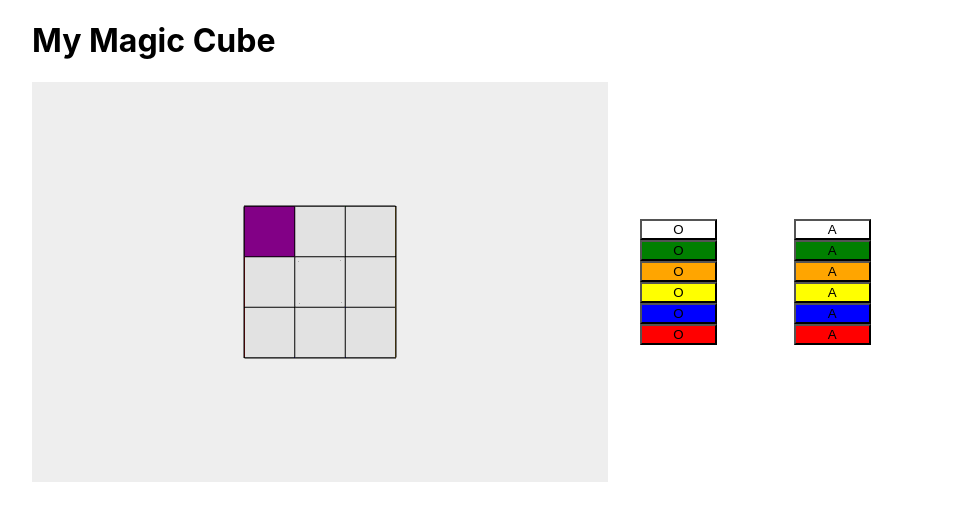
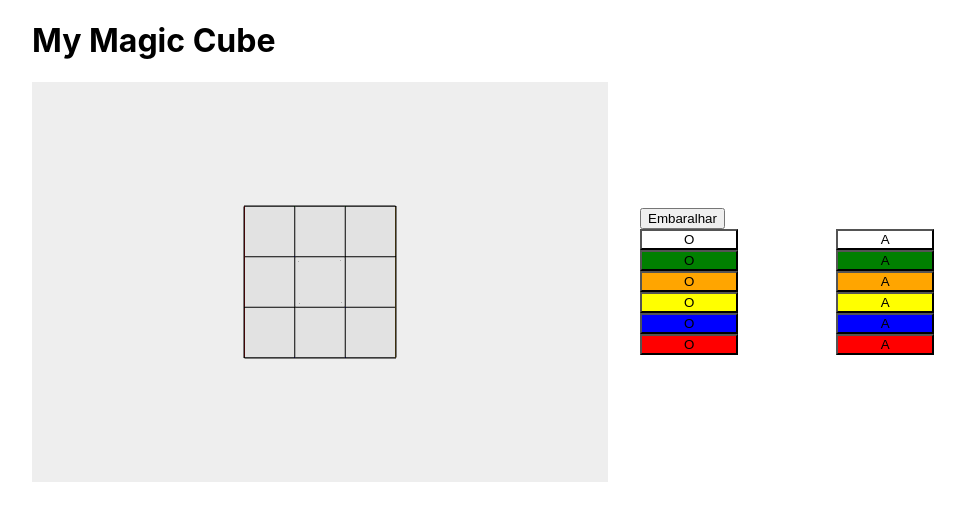
Before and after one commit to leocds13/React-MagicCube, a Next.js app: page / in a window 1280 px wide. Shown: the top 520 px of the page, without its empty margins (32-997 px from the left). Built offline with nearby package versions, Linux system fonts and the light colour scheme.

Commit message:
Buttons Rotation and Shuffle/Teste unShuffle

```diff
--- a/pages/index.tsx
+++ b/pages/index.tsx
@@ -11,10 +11,10 @@ const Home: NextPage = () => {
     let count = 0;
 
     const times = Math.floor(Math.random() * 10) + 14;
-
+    let actionsHist: CubeActions[] = [];
     const f = () => {
       if (count < times) {
-        let actions = [
+        let actions: CubeActions[] = [
           "F",
           "B",
           "L",
@@ -31,17 +31,38 @@ const Home: NextPage = () => {
         let act = actions[
           Math.floor(Math.random() * actions.length)
         ] as CubeActions;
-        console.log(act);
+
         setAction(act);
+        actionsHist.push(act);
+
         count++;
-        setTimeout(f, 1000);
+        setTimeout(f, 100);
+      } else {
+        // console.log(actionsHist);
+        // b();
+      }
+    };
+
+    const b = () => {
+      let act = actionsHist.pop();
+      console.log(act);
+      if (act) {
+        if (act === act.toUpperCase()) {
+          setAction(act!.toLowerCase() as CubeActions);
+        } else {
+          setAction(act!.toUpperCase() as CubeActions);
+        }
+      }
+      count--;
+      if (count > 0) {
+        setTimeout(b, 100);
       }
     };
     f();
   }
 
   function HandleClickRotation(newAction: CubeActions) {
-    setAction(newAction);
+      setAction(newAction);
   }
 
   return (
@@ -59,7 +80,7 @@ const Home: NextPage = () => {
         }}
       >
         <CanvasComponent backgroundColor="#eee" width={"50%"} height={400}>
-          <Cube cubieSize={0.75} action={action} />
+          <Cube cubieSize={0.75} action={action} setAction={setAction} />
         </CanvasComponent>
         <div
           style={{
@@ -67,6 +88,16 @@ const Home: NextPage = () => {
             flexWrap: "wrap",
           }}
         >
+          <div
+            style={{
+              flex: "100%",
+              display: "flex",
+              justifyItems: "center",
+              alignItems: "center",
+            }}
+          >
+            <button onClick={shuffle}>Embaralhar</button>
+          </div>
           <div
             style={{
               flex: "50%",
--- a/src/components/organisms/Cube/index.tsx
+++ b/src/components/organisms/Cube/index.tsx
@@ -1,4 +1,4 @@
-import { FC, useEffect, useState } from "react";
+import { Dispatch, FC, SetStateAction, useEffect, useState } from "react";
 import { Cubie } from "../../molecules/Cubie";
 import { Quaternion, Vector3 } from "three";
 import { rotations } from "./rulesForRotations";
@@ -26,12 +26,12 @@ export type CubieTrackProps = {
 interface CubeProps {
   cubieSize?: number;
   action: CubeActions;
+  setAction: Dispatch<SetStateAction<CubeActions>>
 }
 
-export const Cube: FC<CubeProps> = ({ cubieSize = 1, action }) => {
+export const Cube: FC<CubeProps> = ({ cubieSize = 1, action, setAction }) => {
   const [cubieTrackProps, setCubieTrackProps] = useState<CubieTrackProps[][][]>(
     () => {
-      console.log('init')
       let xList: CubieTrackProps[][][] = [];
       for (let x = -1; x <= 1; x++) {
         let yList: CubieTrackProps[][] = [];
@@ -60,6 +60,7 @@ export const Cube: FC<CubeProps> = ({ cubieSize = 1, action }) => {
       if (rotations[action]) {
         let newProps = rotations[action](cubieTrackProps);
         setCubieTrackProps(newProps);
+        setAction(null);
       } else {
         console.warn(`Unknown action: ${action}`);
       }
@@ -77,7 +78,7 @@ export const Cube: FC<CubeProps> = ({ cubieSize = 1, action }) => {
                 position={zProps.position}
                 rotation={zProps.rotation}
                 size={cubieSize}
-                color={xi == 0 && yi == 2 && zi == 2 ? "purple" : undefined}
+                // color={xi == 0 && yi == 2 && zi == 2 ? "purple" : undefined}
               />
             );
           })
```
Also changed, not shown: src/components/organisms/Cube/old_index.tsx (deleted, +0 -212 lines).
